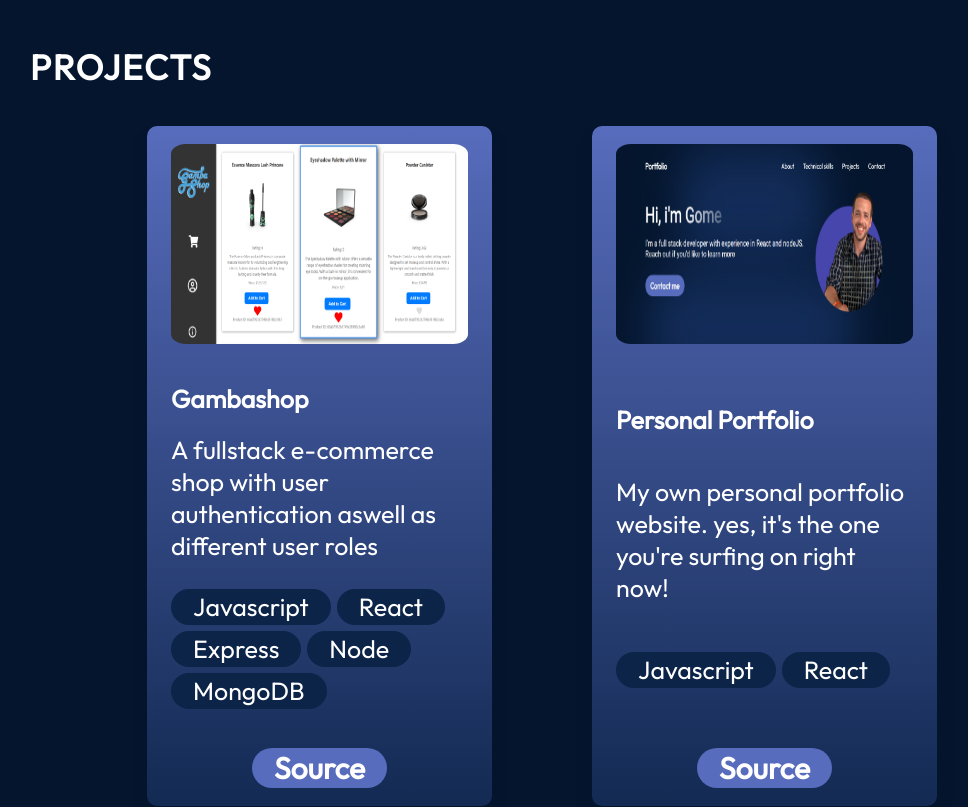
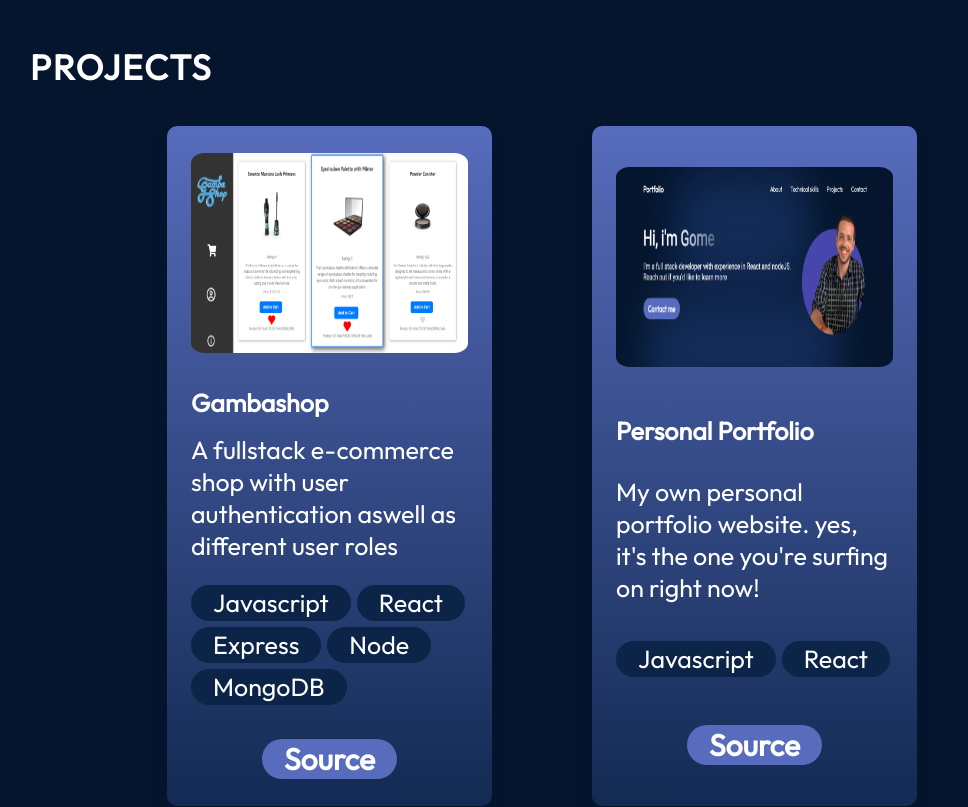
Before and after one commit to GomeBM/portfolio-website, a React (Vite) app: page / in a window 1280 px wide. Shown: the part 1840-2647 px from the top of the page, without its empty margins (98-1066 px from the left). Built offline with nearby package versions, Linux system fonts and the light colour scheme.

Commit message:
aspect changes

```diff
--- a/src/components/Projects/ProjectCard.css
+++ b/src/components/Projects/ProjectCard.css
@@ -7,10 +7,10 @@
   background: linear-gradient(180deg, #576cbc 0%, #132a53 100%);
   box-shadow: 0 16px 14px 0 #04152d;
   padding: 18px 24px;
-  max-width: 345px;
+  max-width: 325px;
   height: 680px;
   transition: 0.3s ease-in-out;
-  justify-content: space-between;
+  justify-content: space-evenly;
 }
 
 .projectCard-container:hover {
```
